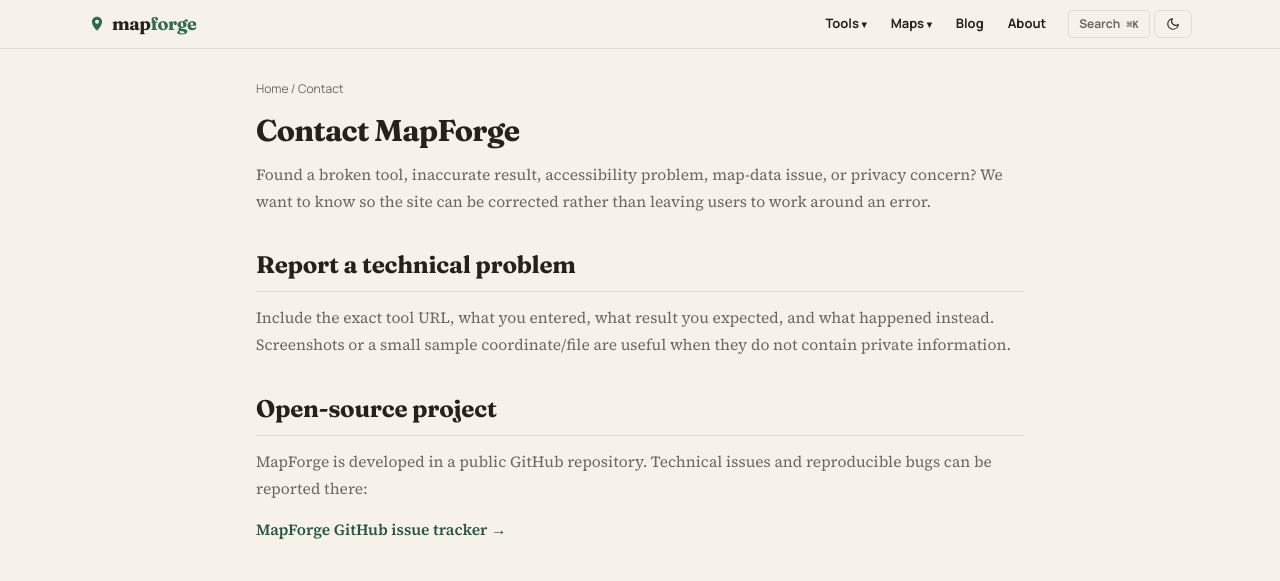
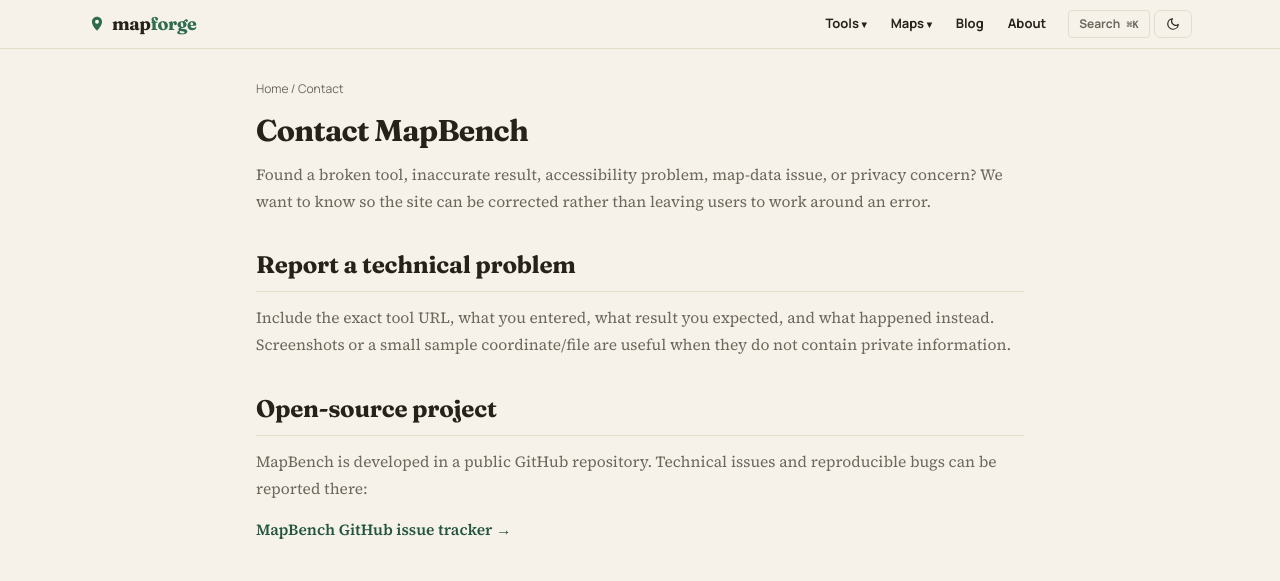
Before and after one commit to seoweblitewebservice-gif/demo, a Next.js app: page /contact in a window 1280 px wide. Shown: the top 581 px of the page. Built offline with nearby package versions, Linux system fonts and the light colour scheme.

Commit message:
Align visible brand with MapBench domain

```diff
--- a/src/app/contact/page.tsx
+++ b/src/app/contact/page.tsx
@@ -2,8 +2,8 @@ import type { Metadata } from "next";
 import Link from "next/link";
 
 export const metadata: Metadata = {
-  title: "Contact MapForge",
-  description: "Contact MapForge about geographic tools, map data, bugs, accessibility or privacy questions.",
+  title: "Contact MapBench",
+  description: "Contact MapBench about geographic tools, map data, bugs, accessibility or privacy questions.",
   alternates: { canonical: "/contact" },
   robots: { index: true, follow: true },
 };
@@ -14,7 +14,7 @@ export default function ContactPage() {
       <nav aria-label="Breadcrumb" className="mb-4 text-xs text-mute">
         <Link href="/" className="hover:text-brand-strong">Home</Link> / Contact
       </nav>
-      <h1 className="font-display text-3xl font-bold tracking-tight">Contact MapForge</h1>
+      <h1 className="font-display text-3xl font-bold tracking-tight">Contact MapBench</h1>
       <p className="mt-3">
         Found a broken tool, inaccurate result, accessibility problem, map-data issue, or privacy concern?
         We want to know so the site can be corrected rather than leaving users to work around an error.
@@ -31,7 +31,7 @@ export default function ContactPage() {
       <section className="mt-8">
         <h2 className="sect-h">Open-source project</h2>
         <p className="mt-3">
-          MapForge is developed in a public GitHub repository. Technical issues and reproducible bugs can be
+          MapBench is developed in a public GitHub repository. Technical issues and reproducible bugs can be
           reported there:
         </p>
         <p className="mt-3">
@@ -41,7 +41,7 @@ export default function ContactPage() {
             rel="noopener noreferrer"
             className="font-bold text-brand-strong hover:underline"
           >
-            MapForge GitHub issue tracker →
+            MapBench GitHub issue tracker →
           </a>
         </p>
       </section>
```
